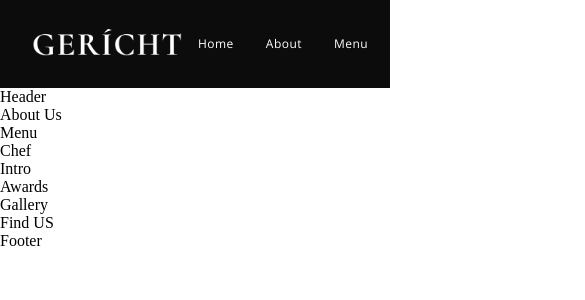
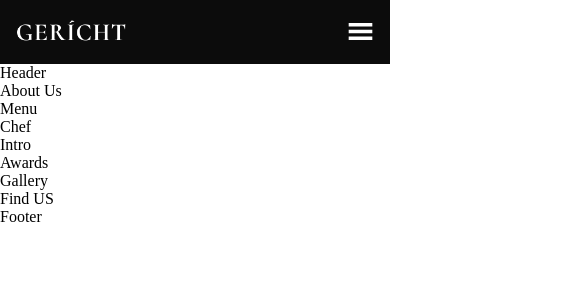
Before and after one commit to brosmar18/coffee-shop, a React (Create React App) app: page / in a window 390 px wide. Shown: the top 300 px of the page, 585 px wide, since content can reach past the window. Built offline with nearby package versions, Linux system fonts and the light colour scheme; a web font is replaced by a local one.

Commit message:
.HamburgerMenu logo styles added. Media queries added

```diff
--- a/src/components/NavBar/NavBar.css
+++ b/src/components/NavBar/NavBar.css
@@ -71,3 +71,60 @@
     flex-direction: column;
     z-index: 5;
 }
+
+.app__navbar-smallscreen_overlay .overlay__close {
+    font-size: 27px;
+    color: var(--color-golden);
+    cursor: pointer;
+
+    position: absolute;
+    top: 20px;
+    right: 20px;
+}
+
+.app__navbar-smallscreen_links {
+    list-style: none;
+}
+
+.app__navbar-smallscreen_links li {
+    margin: 2rem;
+    cursor: pointer;
+    color: var(--color-golden);
+    font-size: 2rem;
+    text-align: center;
+    font-family: var(--font-base);
+}
+
+.app__navbar-smallscreen_links li:hover {
+    color: var(--color-white);
+}
+
+@media screen and (min-width: 2000px) {
+    .app__navbar-logo img {
+        width: 210px;
+    }
+}
+
+@media screen and (max-width: 1150px) {
+    .app__navbar-links {
+        display: none;
+    }
+
+    .app__navbar-smallscreen {
+        display: flex;
+    }
+}
+
+@media screen and (max-width: 650px) {
+    .app__navbar {
+        padding: 1rem;
+    }
+
+    .app__navbar-login {
+        display: none;
+    }
+
+    .app__navbar-logo img {
+        width: 110px;
+    }
+}
--- a/src/components/NavBar/NavBar.jsx
+++ b/src/components/NavBar/NavBar.jsx
@@ -25,7 +25,7 @@ const NavBar = () => {
                 <a href='/' className="p__opensans">Log In</a>
             </div>
             <div className="app__navbar-smallscreen">
-                <GiHamburgerMenu fontSize={27} onClick={() => setToggleMenu(true)} />
+                <GiHamburgerMenu color='#fff' fontSize={27} onClick={() => setToggleMenu(true)} />
                 {toggleMenu && (
                     <div className="app__navbar-smallscreen_overlay flex__center slide-bottom">
                         <MdOutlineRestaurantMenu fontSize={27} className="overlay__close" onClick={() => setToggleMenu(false)} />
```
